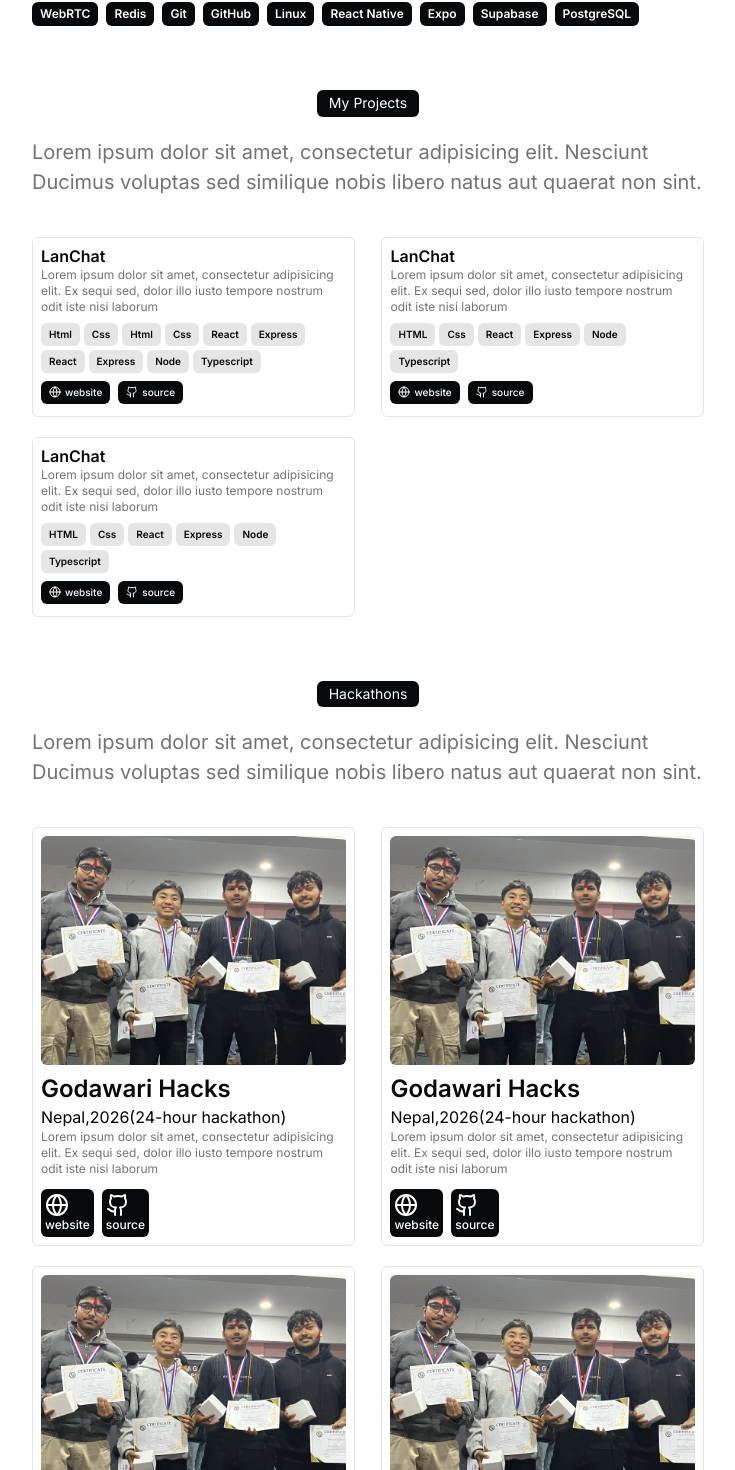
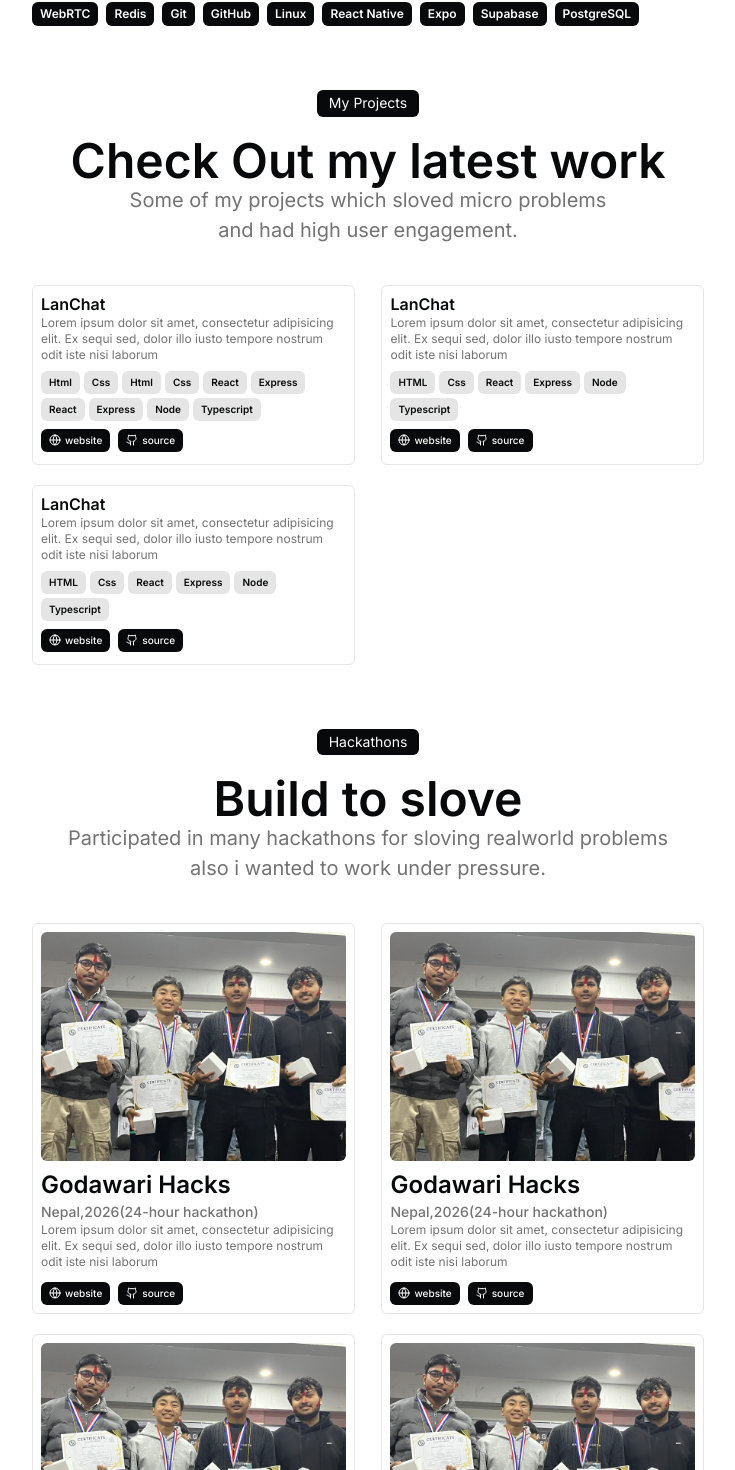
Before and after one commit to David-Rai/portfolio, a React (Vite) app: page / in a window 1280 px wide. Shown: the part 514-1984 px from the top of the page, without its empty margins (272-1007 px from the left). Built offline with nearby package versions, Linux system fonts and the light colour scheme.

Commit message:
Fix:Proper stlying lineheights are fixed

```diff
--- a/src/components/Hackathons.jsx
+++ b/src/components/Hackathons.jsx
@@ -13,10 +13,12 @@ const Hackathons = () => {
         <h1 className="bg-text text-bg py-1 px-3 rounded-md mb-5 text-[14px] font-normal">
           Hackathons
         </h1>
+        <h1 className="text-5xl">Build to slove</h1>
         <h2 className="text-text-secondary text-[20px] ">
-          Lorem ipsum dolor sit amet, consectetur adipisicing elit. Nesciunt
-          Ducimus voluptas sed similique nobis libero natus aut quaerat non
-          sint.
+          Participated in many hackathons for sloving realworld problems
+        </h2>
+        <h2 className="text-text-secondary text-[20px] ">
+          also i wanted to work under pressure.
         </h2>
       </header>
 
@@ -47,7 +49,7 @@ const HackathonChild = ({ p, index }) => {
       </div>
 
       <h1 className="text-text text-[16px pt-2">{name}</h1>
-      <h2>{country}</h2>
+      <h2 className="text-text-secondary text-[14px] font-medium ">{country}</h2>
       <p className="text-xs">{details}</p>
 
       {/* Links */}
@@ -58,11 +60,16 @@ const HackathonChild = ({ p, index }) => {
               <a
                 key={i}
                 href={l.src}
-                className="text-bg bg-text text-xs p-1 rounded-md font-medium"
+                className="text-bg bg-text flex text-[10px] items-center
+                             py-1 px-2 gap-1 hover:bg-text/60
+                              justify-center rounded-md font-medium"
                 target="_blank"
               >
-                {l.type === "website" ? <Globe /> : <Github />}
-
+                {l.type === "website" ? (
+                  <Globe size={12} />
+                ) : (
+                  <Github size={12} />
+                )}
                 {l.type}
               </a>
             );
--- a/src/components/MyProjects.jsx
+++ b/src/components/MyProjects.jsx
@@ -10,10 +10,12 @@ const MyProjects = () => {
         <h1 className="bg-text text-bg py-1 px-3 rounded-md mb-5 text-[14px] font-normal">
           My Projects
         </h1>
+        <h1 className="text-5xl">Check Out my latest work</h1>
         <h2 className="text-text-secondary text-[20px]">
-          Lorem ipsum dolor sit amet, consectetur adipisicing elit. Nesciunt
-          Ducimus voluptas sed similique nobis libero natus aut quaerat non
-          sint.
+          Some of my projects which sloved micro problems
+        </h2>
+        <h2 className="text-text-secondary text-[20px]">
+          and had high user engagement.
         </h2>
       </header>
 
```
